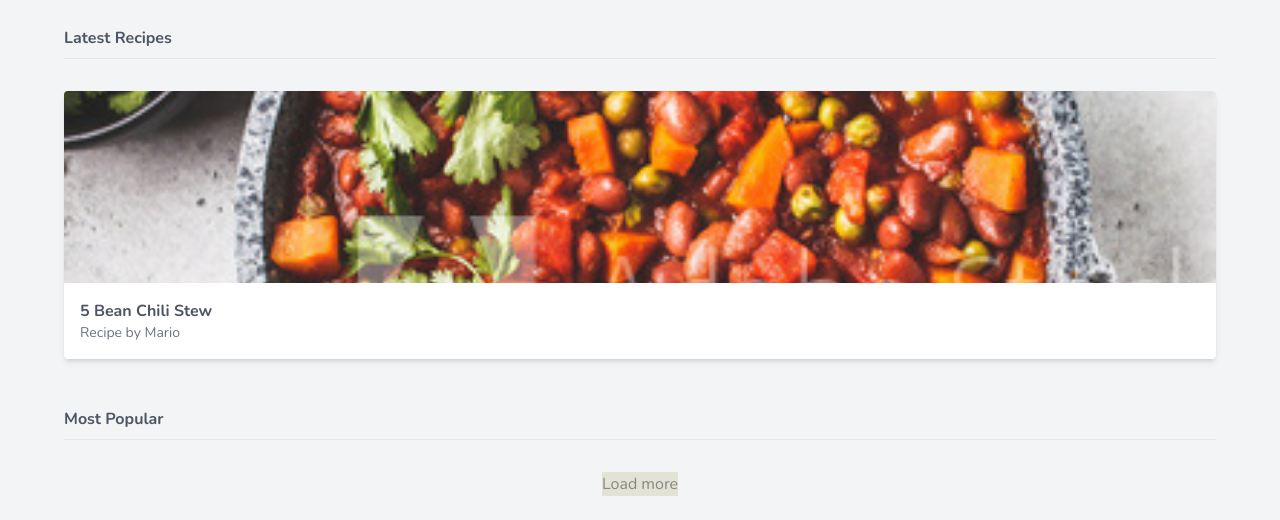
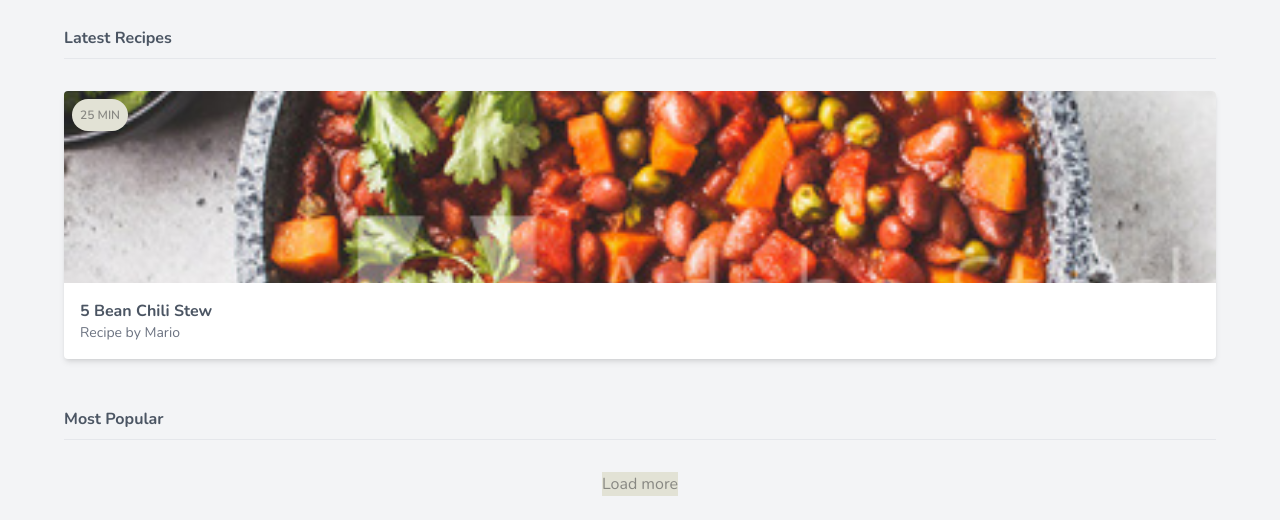
Before and after one commit to ultra-hash/foodninja, a website: page src/index.html in a window 1280 px wide. Shown: the part 291-811 px from the top of the page. Drawn offline with nearby package versions, Linux system fonts and the light colour scheme.

Commit message:
style badge for card

```diff
--- a/src/index.html
+++ b/src/index.html
@@ -50,11 +50,14 @@
 
         <div class="mt-8">
           <!-- cards go here -->
-          <div class="bg-white rounded overflow-hidden shadow-md">
+          <div class="bg-white rounded overflow-hidden shadow-md relative">
             <img class="w-full h-32 sm:h-48 object-cover" src="img/stew.jpg" alt="stew">
             <div class="m-4">
               <span class="font-bold">5 Bean Chili Stew</span>
               <span class="block text-gray-500 text-sm">Recipe by Mario</span>
+            </div>
+            <div class="bg-secondary-100 text-secondary-200 text-xs uppercase font-semibold rounded-full p-2 absolute top-0 ml-2 mt-2">
+              <span>25 min</span>
             </div>
           </div>
         </div>
```
Also changed, not shown: src/output.css.
